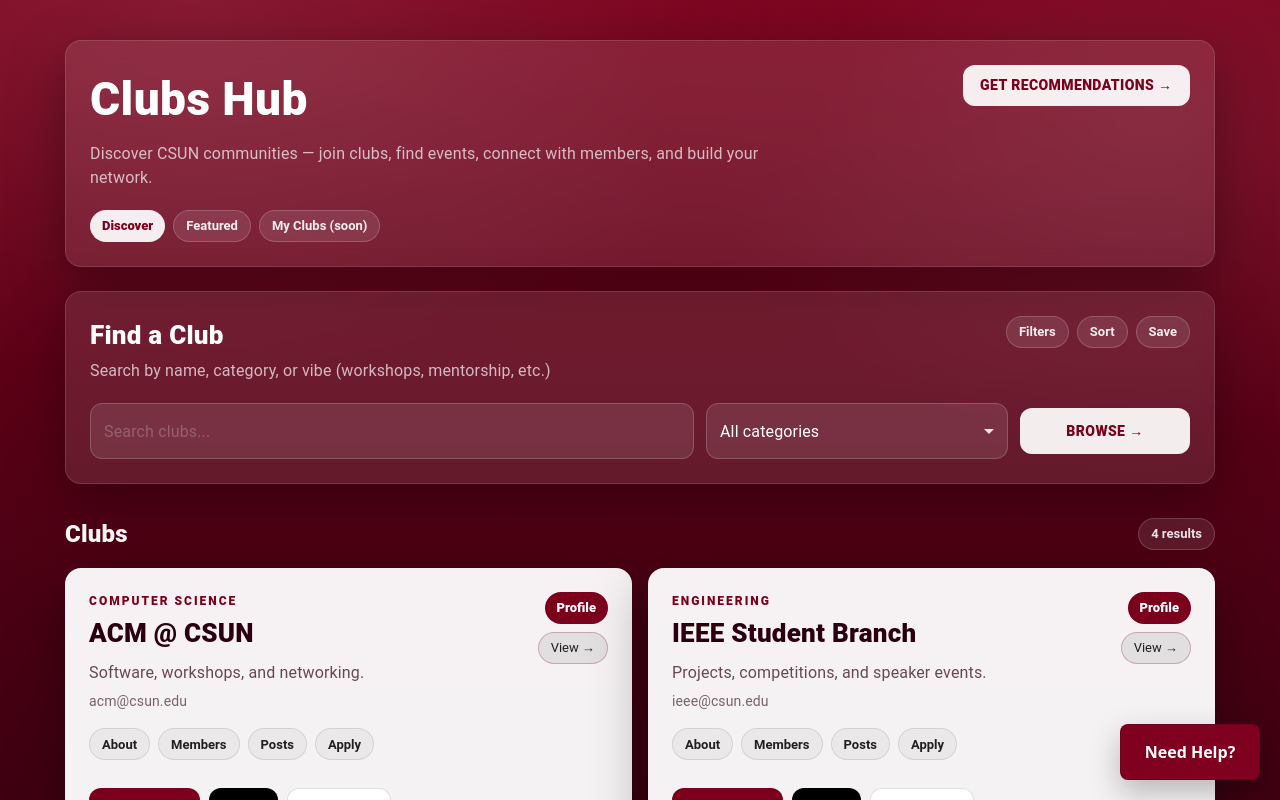
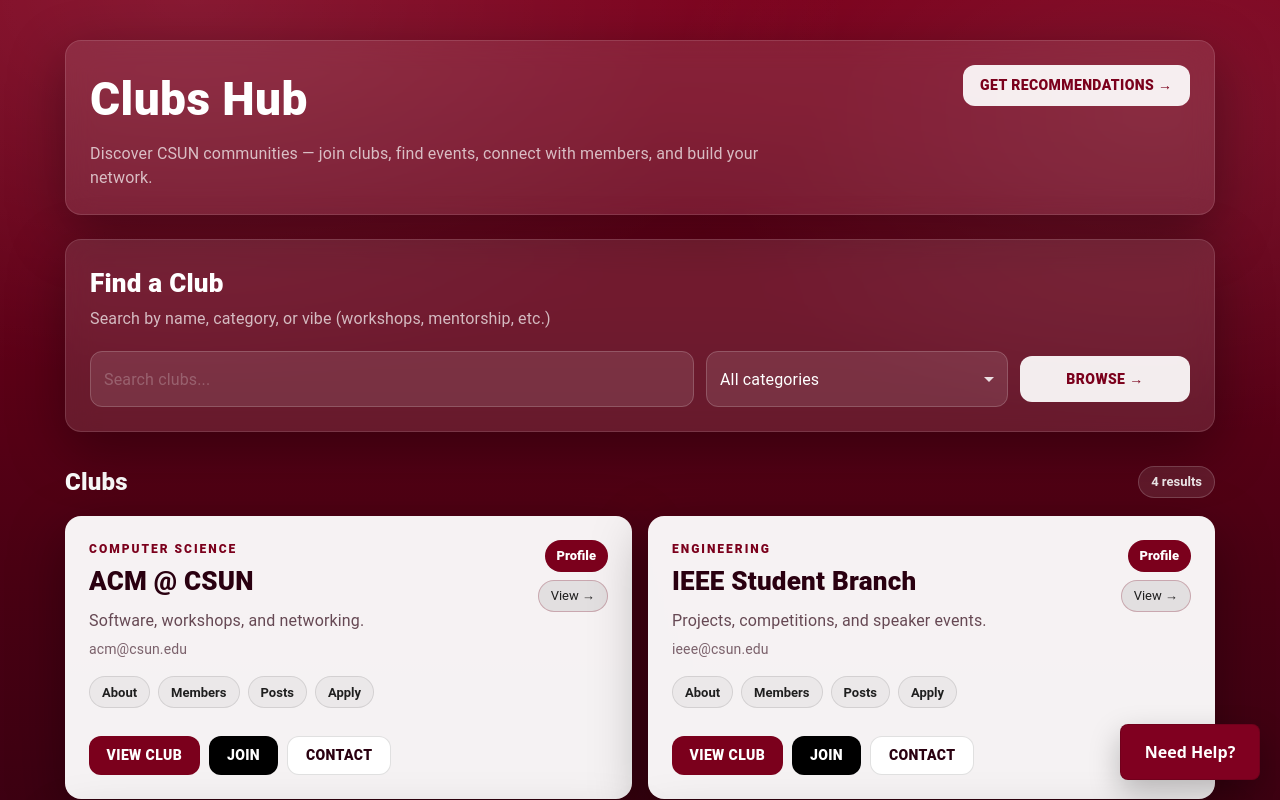
Before and after one commit to jjforsyth15/campus-connect-client, a Next.js app: page /clubs in a window 1280 px wide. Shown: the top 800 px of the page. Built offline with nearby package versions, Linux system fonts and the light colour scheme.

Commit message:
Updated Clubs UI component

```diff
--- a/src/components/clubs/ClubsUI.tsx
+++ b/src/components/clubs/ClubsUI.tsx
@@ -128,11 +128,6 @@
                 Discover CSUN communities — join clubs, find events, connect with members, and build your network.
               </Typography>
 
-              <Box sx={{ mt: 2.5, display: "flex", gap: 1, flexWrap: "wrap" }}>
-                <Chip label="Discover" sx={chipActive} />
-                <Chip label="Featured" sx={chipGhost} />
-                <Chip label="My Clubs (soon)" sx={chipGhost} />
-              </Box>
             </Box>
 
             <Box sx={{ display: "flex", gap: 1, flexWrap: "wrap" }}>
@@ -153,11 +148,7 @@
                 </Typography>
               </Box>
 
-              <Box sx={{ display: "flex", gap: 1, flexWrap: "wrap" }}>
-                <Chip label="Filters" sx={chipGhost} />
-                <Chip label="Sort" sx={chipGhost} />
-                <Chip label="Save" sx={chipGhost} />
-              </Box>
+
             </Box>
 
             <Box sx={{ mt: 2.5, display: "grid", gridTemplateColumns: { xs: "1fr", md: "2fr 1fr 170px" }, gap: 1.5, alignItems: "center" }}>
```
